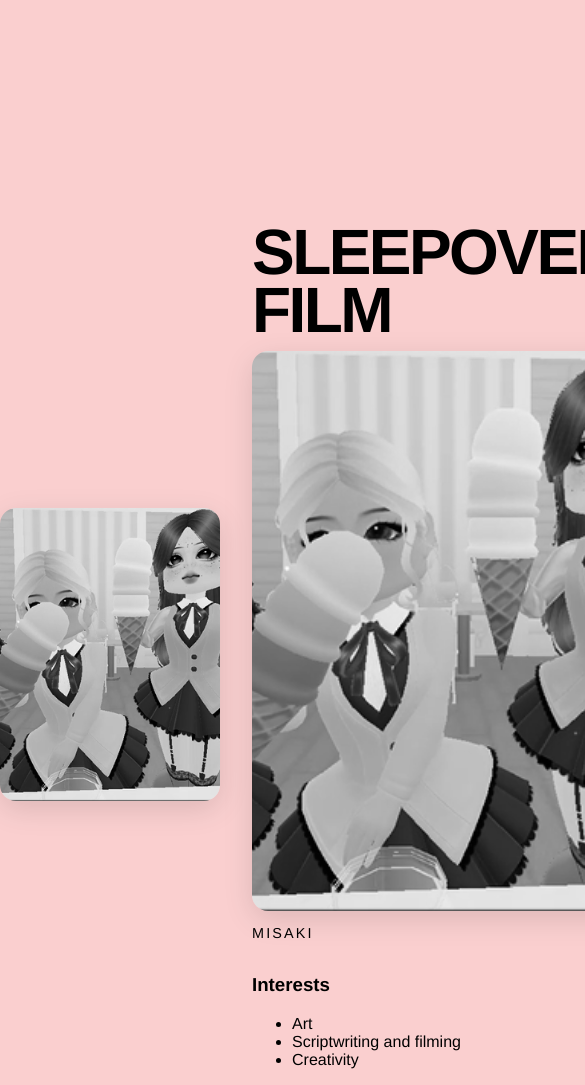
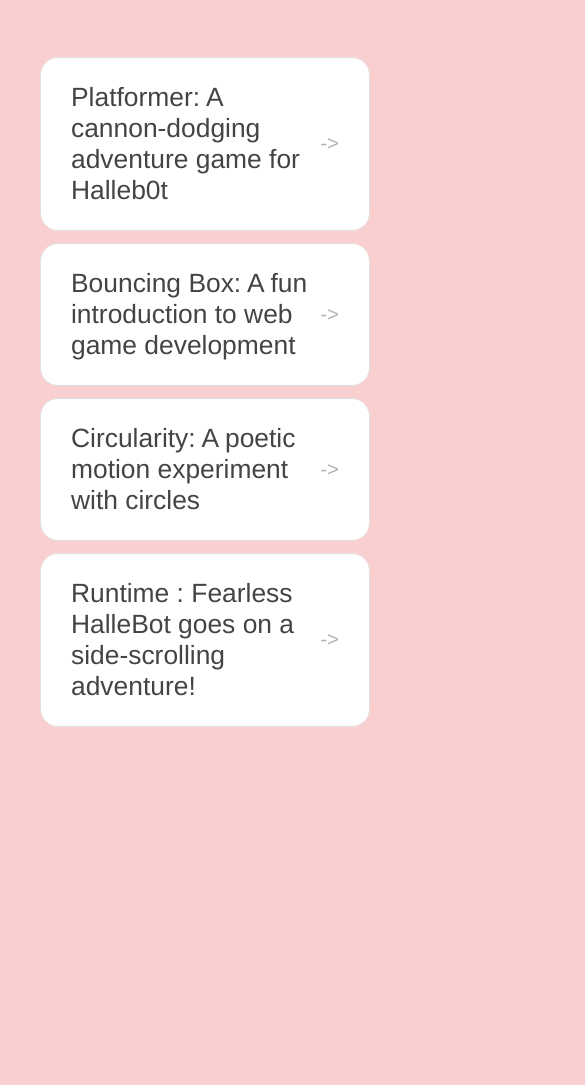
Before and after one commit to Madisson01/Madisson01.github.io, a plain HTML site: page portfolio.html in a window 390 px wide. Shown: the part 636-1721 px from the top of the page, 585 px wide, since content can reach past the window. After the commit the page ends 1479 px from the top, so only its background shows below. Drawn offline with Linux system fonts and the light colour scheme.

Commit message:
add portfolio page to website

```diff
--- a/portfolio.html
+++ b/portfolio.html
@@ -1,9 +1,8 @@
 <!DOCTYPE html>
 <html>
-
   <head>
-  <title> Royale High Skits</title>
-  <link rel="stylesheet" href="style.css">
+    <title>Royale High Skits</title>
+    <link rel="stylesheet" href="style.css" />
   </head>
 
   <body>
@@ -12,39 +11,43 @@
        <nav>
          <h1>Royale High Skits</h1>
   <ul id="nav-ul">
-      <li class="nav-li"><a href="index.html">Home</a></li>
-      <li class="nav-li"><a href="portfolio.html">Portfolio</a></li>
+    <li class="nav-li">
+      <a href="index.html">Home</a>
+    </li>
+    <li class="nav-li">
+      <a href="portfolio.html">Portfolio</a>
+    </li>
   </ul>
 </nav>
 
   <main>
-    ...
+ <div class="content">
+    <h1>Portfolio</h1>
+    <h3>FSD Projects</h3>
+    <ul id="portfolio">
+      <li>
+  <a href="fsd-projects/platformer/">Platformer: A cannon-dodging adventure game for Halleb0t</a>
+</li>
+<li>
+  <a href="fsd-projects/bouncing-box/">Bouncing Box: A fun introduction to web game development</a>
+</li>
+<li>
+  <a href="fsd-projects/circularity/">Circularity: A poetic motion experiment with circles</a>
+</li>
+<li>
+ <a href="projects/runtime/">Runtime : Fearless HalleBot goes on a side-scrolling adventure!</a>
+</li>
+
+
+
+    </ul>
+
+    <!-- ASD Projects will go here -->
+
+  </div>
   </main>
 </div>
 
-
-    <main>
-      <div class="sidebar">
-        <img src="RH.png" class="sidebar-img">
-      </div>
-
-      <div class="content">
-        <h2> Sleepover film</h2>
-        <div class="sidebar">
-        <img src="RH.png" class="sidebar-img">
-      </div>
-        <p>Misaki</p>
-        <div id="Shots and scene">
-          <h3>Interests</h3>
-          <ul>
-            <li>Art</li>
-            <li>Scriptwriting and filming</li>
-            <li>Creativity</li>
-          </ul>
-        </div>
-      </div>
-    </main>
     </div>
   </body>
-
 </html>
--- a/style.css
+++ b/style.css
@@ -156,3 +156,106 @@
     background: #000;
     color: #fff;
 }
+
+/* Portfolio styles */
+.content h1 {
+  color: black;
+}
+
+#portfolio {
+  list-style: none;
+  margin: 0;
+  padding: 0;
+  width: 100%;
+  display: flex;
+  flex-direction: column;
+  gap: 8px;
+}
+
+#portfolio li {
+  border-radius: 12px;
+  overflow: hidden;
+}
+
+#portfolio a {
+  display: flex;
+  justify-content: space-between;
+  align-items: center;
+  text-decoration: none;
+  color: #444;
+  padding: 16px 20px;
+  font-size: 1.1rem;
+  font-weight: 500;
+  background: #fff;
+  border: 1px solid #e0e0e0;
+  border-radius: 12px;
+  transition: background 0.25s ease, color 0.25s ease, transform 0.25s ease;
+}
+
+#portfolio a:hover {
+  background: #000;
+  color: #fff;
+  transform: translateX(4px);
+}
+
+#portfolio a::after {
+  content: "->";
+  font-size: 0.85rem;
+  opacity: 0.4;
+  transition: opacity 0.25s ease;
+  white-space: nowrap;
+}
+
+#portfolio a:hover::after {
+  opacity: 1;
+}
+
+/* responsive web design */
+@media screen and (min-width: 120px) and (max-width: 1080px) {
+  main {
+    height: 100ch;
+    zoom: 1.5;
+    display: grid;
+  }
+
+  h1 {
+    font-size: 44px;
+  }
+
+  h2 {
+    font-size: 42px;
+  }
+
+  h3 {
+    font-size: 36px;
+  }
+
+  #all-contents {
+    height: 100ch;
+    margin: none;
+  }
+
+  a {
+    font-size: 42px;
+  }
+
+  .sidebar {
+    margin-right: 0px;
+    justify-content: center;
+    align-items: center;
+  }
+
+  .sidebar-img {
+    width: 100%;
+  }
+
+  p,
+  li {
+    font-size: 24px;
+  }
+
+  .content {
+    align-content: center;
+    justify-content: center;
+  }
+}
```
Lines whose indentation alone changed are shown as unchanged.
